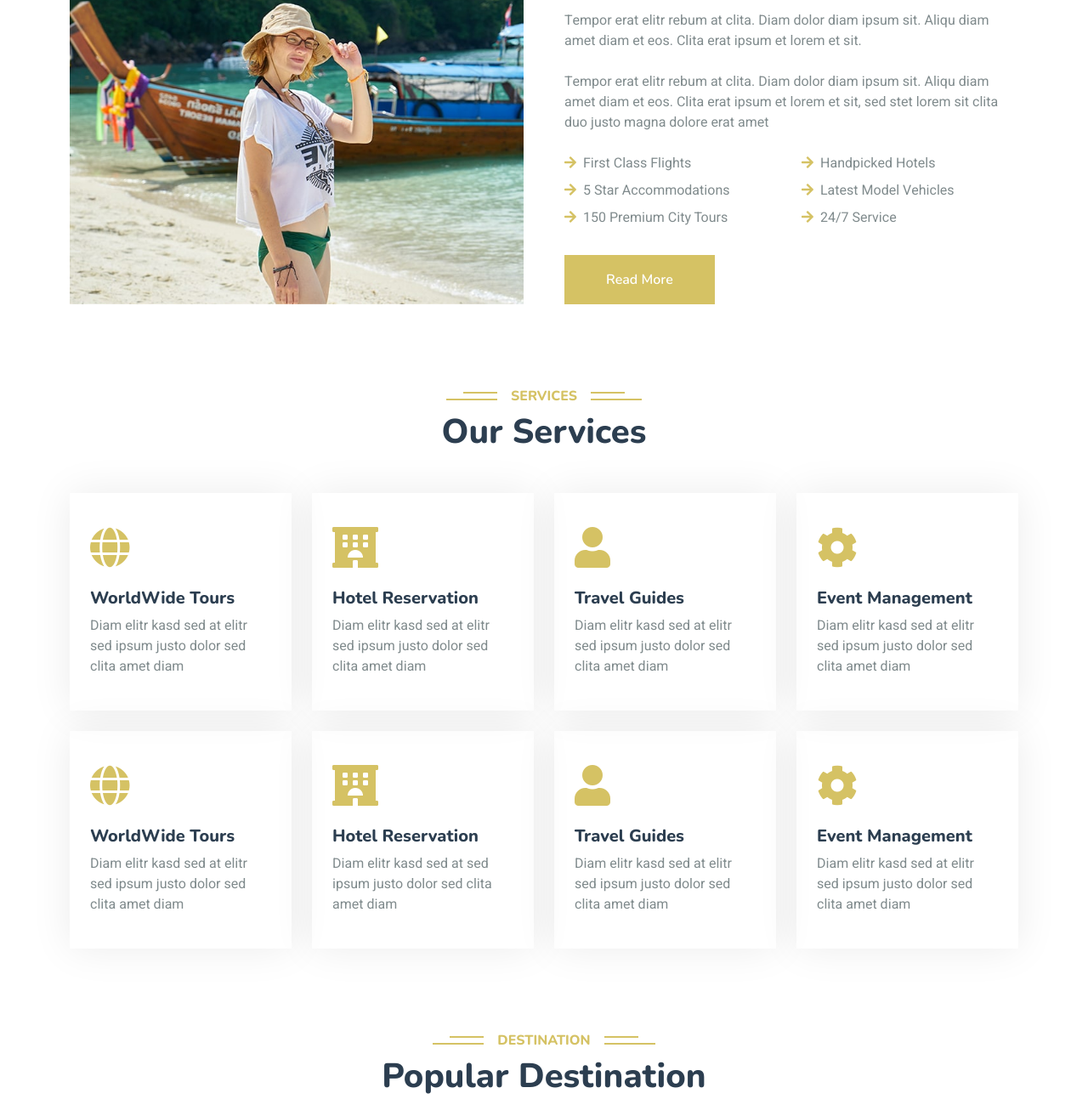
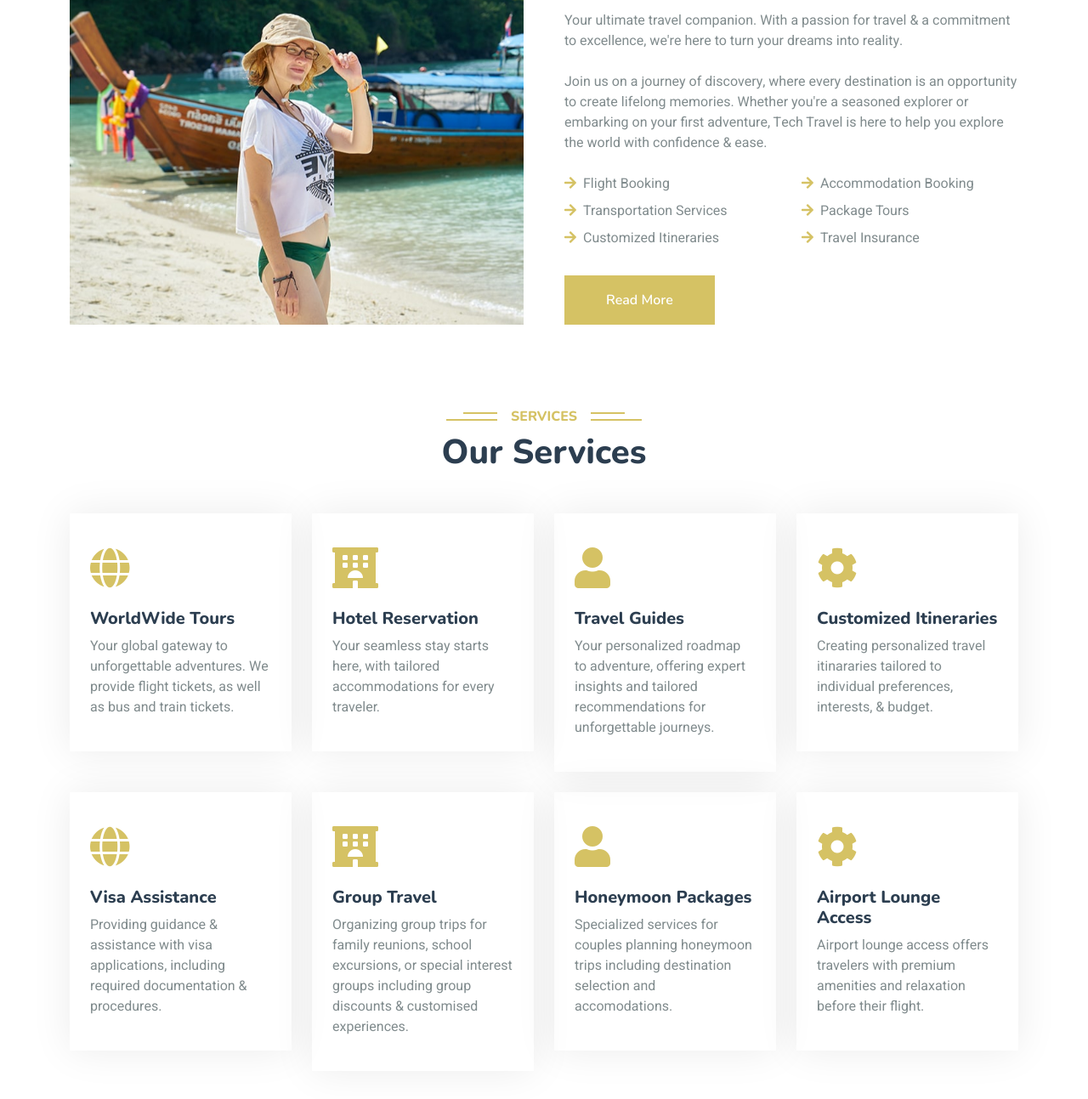
Before and after one commit to abdullasirajudeen/TechTravel, a plain HTML site: page index.html in a window 1280 px wide. Shown: the part 901-2194 px from the top of the page at 85% size. Drawn offline with nearby package versions, Linux system fonts and the light colour scheme.

Commit message:
updated about us and services in index and about page

```diff
--- a/index.html
+++ b/index.html
@@ -115,26 +115,26 @@
                 <div class="col-lg-6 wow fadeInUp" data-wow-delay="0.3s">
                     <h6 class="section-title bg-white text-start text-primary pe-3">About Us</h6>
                     <h1 class="mb-4">Welcome to <span class="text-primary">Tech Travel</span></h1>
-                    <p class="mb-4">Tempor erat elitr rebum at clita. Diam dolor diam ipsum sit. Aliqu diam amet diam et eos. Clita erat ipsum et lorem et sit.</p>
-                    <p class="mb-4">Tempor erat elitr rebum at clita. Diam dolor diam ipsum sit. Aliqu diam amet diam et eos. Clita erat ipsum et lorem et sit, sed stet lorem sit clita duo justo magna dolore erat amet</p>
+                    <p class="mb-4">Your ultimate travel companion. With a passion for travel & a commitment to excellence, we're here to turn your dreams into reality. </p>
+                    <p class="mb-4">Join us on a journey of discovery, where every destination is an opportunity to create lifelong memories. Whether you're a seasoned explorer or embarking on your first adventure, Tech Travel is here to help you explore the world with confidence & ease. </p>
                     <div class="row gy-2 gx-4 mb-4">
                         <div class="col-sm-6">
-                            <p class="mb-0"><i class="fa fa-arrow-right text-primary me-2"></i>First Class Flights</p>
+                            <p class="mb-0"><i class="fa fa-arrow-right text-primary me-2"></i>Flight Booking</p>
                         </div>
                         <div class="col-sm-6">
-                            <p class="mb-0"><i class="fa fa-arrow-right text-primary me-2"></i>Handpicked Hotels</p>
+                            <p class="mb-0"><i class="fa fa-arrow-right text-primary me-2"></i>Accommodation Booking</p>
                         </div>
                         <div class="col-sm-6">
-                            <p class="mb-0"><i class="fa fa-arrow-right text-primary me-2"></i>5 Star Accommodations</p>
+                            <p class="mb-0"><i class="fa fa-arrow-right text-primary me-2"></i>Transportation Services</p>
                         </div>
                         <div class="col-sm-6">
-                            <p class="mb-0"><i class="fa fa-arrow-right text-primary me-2"></i>Latest Model Vehicles</p>
+                            <p class="mb-0"><i class="fa fa-arrow-right text-primary me-2"></i>Package Tours</p>
                         </div>
                         <div class="col-sm-6">
-                            <p class="mb-0"><i class="fa fa-arrow-right text-primary me-2"></i>150 Premium City Tours</p>
+                            <p class="mb-0"><i class="fa fa-arrow-right text-primary me-2"></i>Customized Itineraries</p>
                         </div>
                         <div class="col-sm-6">
-                            <p class="mb-0"><i class="fa fa-arrow-right text-primary me-2"></i>24/7 Service</p>
+                            <p class="mb-0"><i class="fa fa-arrow-right text-primary me-2"></i>Travel Insurance </p>
                         </div>
                     </div>
                     <a class="btn btn-primary py-3 px-5 mt-2" href="">Read More</a>
@@ -158,7 +158,7 @@
                         <div class="p-4">
                             <i class="fa fa-3x fa-globe text-primary mb-4"></i>
                             <h5>WorldWide Tours</h5>
-                            <p>Diam elitr kasd sed at elitr sed ipsum justo dolor sed clita amet diam</p>
+                            <p>Your global gateway to unforgettable adventures. We provide flight tickets, as well as bus and train tickets.</p>
                         </div>
                     </div>
                 </div>
@@ -167,7 +167,7 @@
                         <div class="p-4">
                             <i class="fa fa-3x fa-hotel text-primary mb-4"></i>
                             <h5>Hotel Reservation</h5>
-                            <p>Diam elitr kasd sed at elitr sed ipsum justo dolor sed clita amet diam</p>
+                            <p>Your seamless stay starts here, with tailored accommodations for every traveler.</p>
                         </div>
                     </div>
                 </div>
@@ -176,7 +176,7 @@
                         <div class="p-4">
                             <i class="fa fa-3x fa-user text-primary mb-4"></i>
                             <h5>Travel Guides</h5>
-                            <p>Diam elitr kasd sed at elitr sed ipsum justo dolor sed clita amet diam</p>
+                            <p>Your personalized roadmap to adventure, offering expert insights and tailored recommendations for unforgettable journeys.</p>
                         </div>
                     </div>
                 </div>
@@ -184,8 +184,8 @@
                     <div class="service-item rounded pt-3">
                         <div class="p-4">
                             <i class="fa fa-3x fa-cog text-primary mb-4"></i>
-                            <h5>Event Management</h5>
-                            <p>Diam elitr kasd sed at elitr sed ipsum justo dolor sed clita amet diam</p>
+                            <h5>Customized Itineraries</h5>
+                            <p>Creating personalized travel itinararies tailored to individual preferences, interests, & budget.</p>
                         </div>
                     </div>
                 </div>
@@ -193,8 +193,8 @@
                     <div class="service-item rounded pt-3">
                         <div class="p-4">
                             <i class="fa fa-3x fa-globe text-primary mb-4"></i>
-                            <h5>WorldWide Tours</h5>
-                            <p>Diam elitr kasd sed at elitr sed ipsum justo dolor sed clita amet diam</p>
+                            <h5>Visa Assistance</h5>
+                            <p>Providing guidance & assistance with visa applications, including required documentation & procedures.</p>
                         </div>
                     </div>
                 </div>
@@ -202,8 +202,8 @@
                     <div class="service-item rounded pt-3">
                         <div class="p-4">
                             <i class="fa fa-3x fa-hotel text-primary mb-4"></i>
-                            <h5>Hotel Reservation</h5>
-                            <p>Diam elitr kasd sed at  sed ipsum justo dolor sed clita amet diam</p>
+                            <h5>Group Travel</h5>
+                            <p>Organizing group trips for family reunions, school excursions, or special interest groups including group discounts & customised experiences. </p>
                         </div>
                     </div>
                 </div>
@@ -211,8 +211,8 @@
                     <div class="service-item rounded pt-3">
                         <div class="p-4">
                             <i class="fa fa-3x fa-user text-primary mb-4"></i>
-                            <h5>Travel Guides</h5>
-                            <p>Diam elitr kasd sed at elitr sed ipsum justo dolor sed clita amet diam</p>
+                            <h5>Honeymoon Packages</h5>
+                            <p>Specialized services for couples planning honeymoon trips including destination selection and accomodations.</p>
                         </div>
                     </div>
                 </div>
@@ -220,8 +220,8 @@
                     <div class="service-item rounded pt-3">
                         <div class="p-4">
                             <i class="fa fa-3x fa-cog text-primary mb-4"></i>
-                            <h5>Event Management</h5>
-                            <p>Diam elitr kasd sed at elitr sed ipsum justo dolor sed clita amet diam</p>
+                            <h5>Airport Lounge Access</h5>
+                            <p>Airport lounge access offers travelers with premium amenities and relaxation before their flight.</p>
                         </div>
                     </div>
                 </div>
```
Also changed, not shown: about.html (+9 -9 lines).
